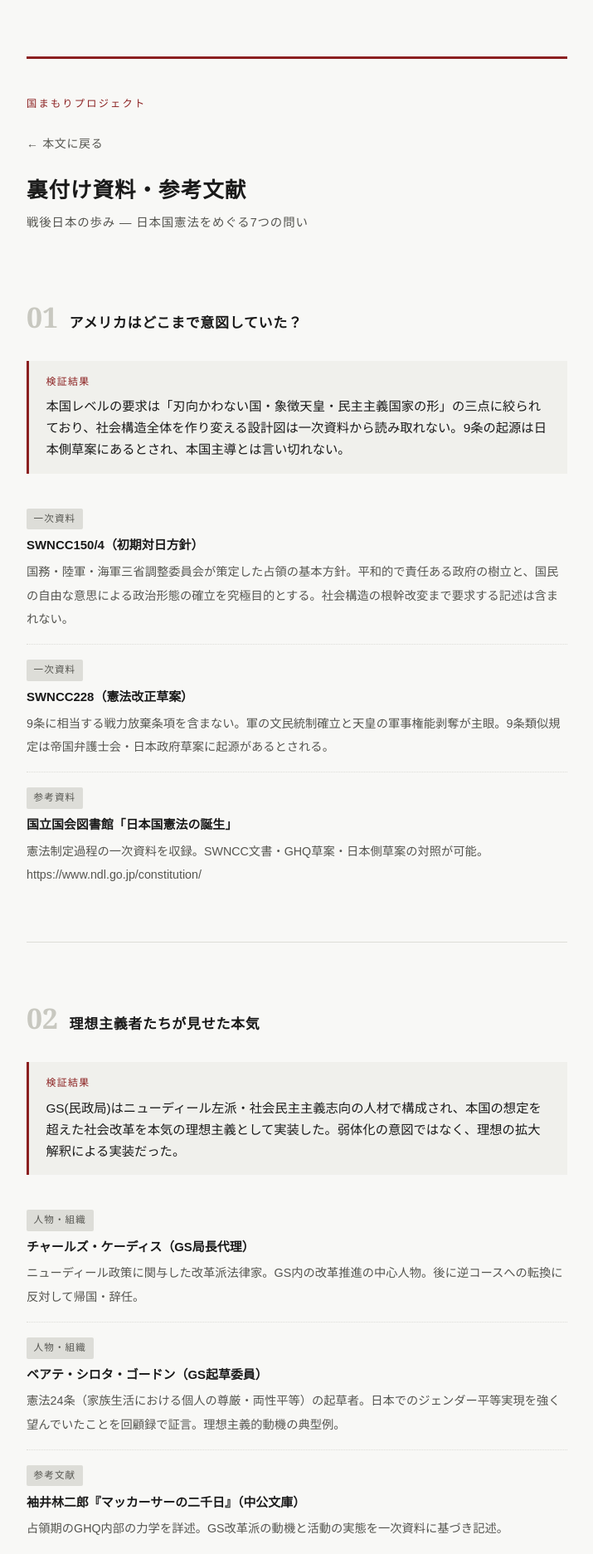
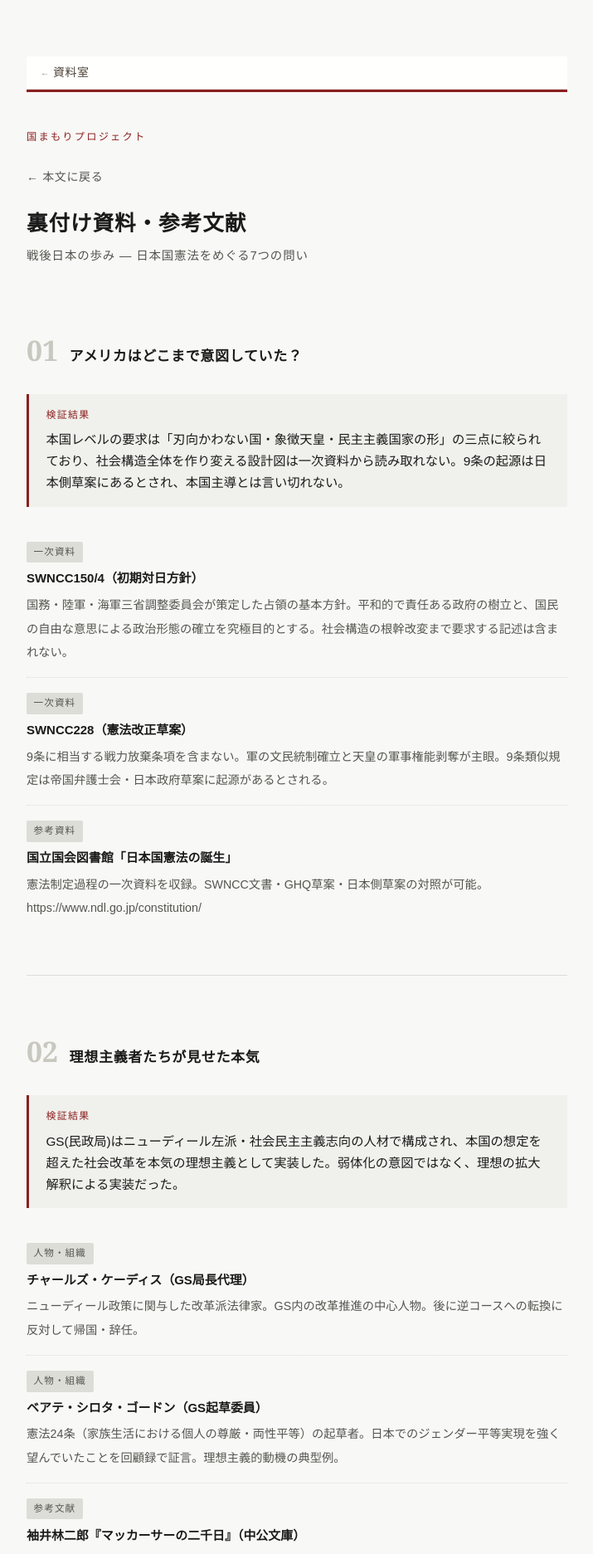
Before and after one commit to maskedrider88/maskedrider88.github.io, a Jekyll site: the page built from sengo_nihon_sources.html, in a window 1280 px wide. Shown: the top 1873 px of the page at 83% size, without its empty margins (282-997 px from the left). Built offline with Jekyll 4.4.1, drawn with Linux system fonts in a browser that asks for light colours.

Commit message:
Update sengo_nihon_sources.html

```diff
--- a/sengo_nihon_sources.html
+++ b/sengo_nihon_sources.html
@@ -1,6 +1,7 @@
-<!DOCTYPE html>
-<html lang="ja">
-<head>
+---
+layout: default
+title: 裏付け資料・参考文献 ― 戦後日本の歩み
+---
 <meta charset="UTF-8">
 <meta name="viewport" content="width=device-width, initial-scale=1.0">
 <title>裏付け資料・参考文献 ― 戦後日本の歩み</title>
@@ -218,8 +219,6 @@
     }
   }
 </style>
-</head>
-<body>
 
 <header>
   <div class="project-label">国まもりプロジェクト</div>
@@ -428,6 +427,3 @@
   <div>© 国まもりプロジェクト</div>
   <div><a href="sengo_nihon.html">← 本文に戻る</a></div>
 </footer>
-
-</body>
-</html>
```
